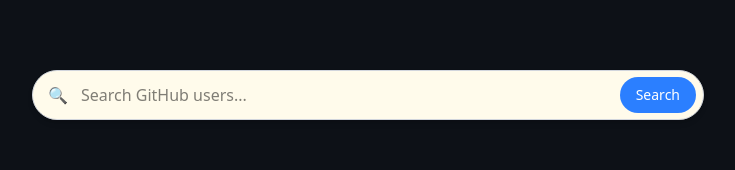
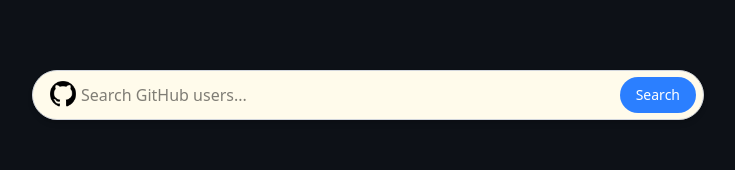
Before and after one commit to PierPanda/github-finder, a React (Vite) app: page / in a window 1280 px wide. Shown: the part 186-356 px from the top of the page, without its empty margins (272-1007 px from the left). Built offline with nearby package versions, Linux system fonts and the light colour scheme.

Commit message:
change logo input

```diff
--- a/src/compornents/form.jsx
+++ b/src/compornents/form.jsx
@@ -1,12 +1,13 @@
 import React from "react";
+import githubLogo from "../assets/github-icon.png";
 
 export default function form({ handleSubmit }) {
   return (
-    <div className="flex items-center justify-center my-12 px-4">
+    <div className="flex items-center rounded-full justify-center my-12 px-4">
       <div className="relative w-full max-w-2xl">
         <form onSubmit={handleSubmit} className="flex items-center">
           <div className="absolute left-4 top-1/2 transform -translate-y-1/2 text-gray-400">
-            🔍
+            <img className="w-8 h-8" src={githubLogo} alt="GitHub logo" />
           </div>
 
           <input
```
Also changed, not shown: src/assets/github-icon.png (added).
